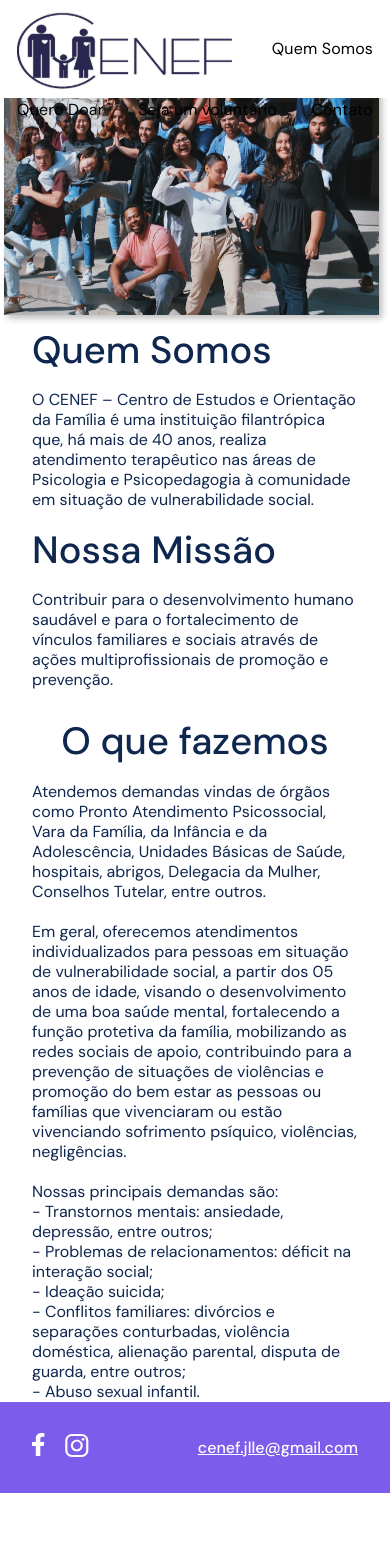
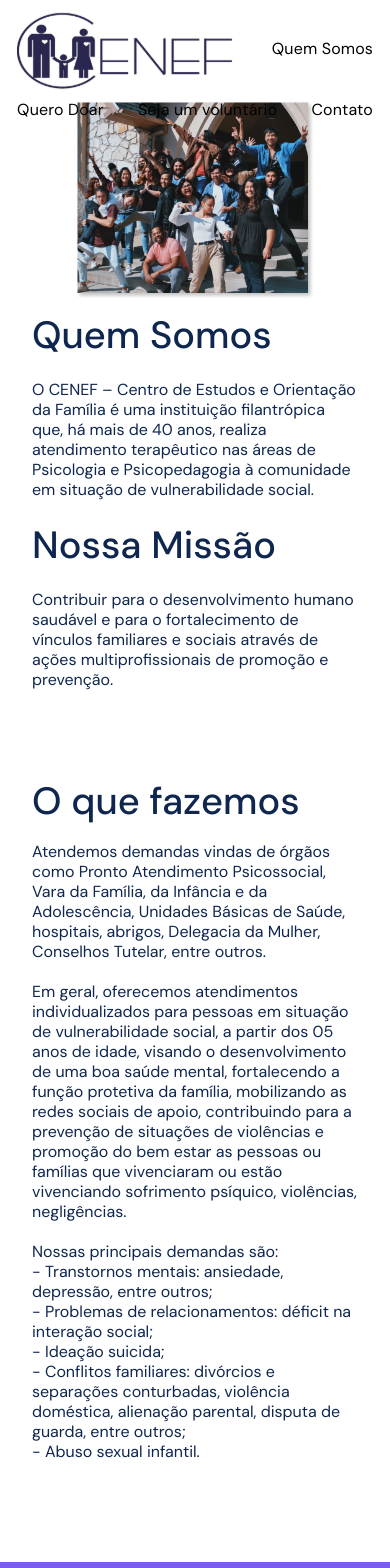
Before and after one commit to julianapedroso/cenef-web, a React (Create React App) app: page /quemsomos in a window 390 px wide. Shown: the top 1568 px of the page. Before the commit the page ends 1493 px from the top, so only its background shows below. Built offline with nearby package versions, Linux system fonts and the light colour scheme.

Commit message:
Ajuste de responsividade na página quem somos

```diff
--- a/src/pages/WeAreYou/index.js
+++ b/src/pages/AboutUs/index.js
@@ -1,23 +1,18 @@
 import React from "react";
 import {
   Section,
-  SectionTestimonials,
   Wrapper,
   ContainerImage,
+  SectionAboutUs,
 } from "./styles";
 // assets
 import ImageCard from "../../assets/image-card.png";
+import { Main } from "../Contact/styles";
 
-const WeAreYou = () => {
+const AboutUs = () => {
   return (
-    <main>
-      <SectionTestimonials>
-        <ContainerImage>
-          <img
-            src={ImageCard}
-            alt="Pessoas sorrindo e fazendo pose para foto"
-          />
-        </ContainerImage>
+    <Main>
+      <SectionAboutUs>
         <Wrapper>
           <h1>Quem Somos</h1>
           <p>
@@ -33,7 +28,13 @@ const WeAreYou = () => {
             multiprofissionais de promoção e prevenção.
           </p>
         </Wrapper>
-      </SectionTestimonials>
+        <ContainerImage>
+          <img
+            src={ImageCard}
+            alt="Pessoas sorrindo e fazendo pose para foto"
+          />
+        </ContainerImage>
+      </SectionAboutUs>
       <Section>
         <h1>O que fazemos</h1>
         <p>
@@ -69,8 +70,8 @@ const WeAreYou = () => {
           <br />- Abuso sexual infantil.
         </p>
       </Section>
-    </main>
+    </Main>
   );
 };
 
-export default WeAreYou;
+export default AboutUs;
--- a/src/pages/WeAreYou/styles.js
+++ b/src/pages/AboutUs/styles.js
@@ -1,7 +1,17 @@
 import styled from "styled-components";
 
+export const Main = styled.main`
+  max-width: 1440px;
+  margin: 0 auto;
+  min-height: calc(100vh - 98px);
+`;
+
 export const Wrapper = styled.section`
-  max-width: 1440px;
+  width: 50%;
+
+  @media (max-width: 499px) {
+    width: 100%;
+    }
 `;
 
 export const Section = styled.section`
@@ -9,12 +19,7 @@ export const Section = styled.section`
   flex-direction: column;
   align-items: center;
   justify-content: center;
-  max-width: 1440px;
-  margin: 32px auto;
-
-  @media (max-width: 499px) {
-    margin: 0;
-  }
+  margin-bottom: 100px;
 
   h1 {
     font-family: "DM Sans";
@@ -23,14 +28,12 @@ export const Section = styled.section`
 
     @media (max-width: 499px) {
       font-size: 38px;
+      padding: 16px 32px;
+      align-self: flex-start;
     }
 
     color: #0f264f;
     padding: 32px 0;
-
-    @media (max-width: 499px) {
-      padding: 16px 0;
-    }
   }
 
   img {
@@ -59,18 +62,19 @@ export const Section = styled.section`
   }
 `;
 
-export const SectionTestimonials = styled.section`
+export const SectionAboutUs = styled.section`
   padding: 100px 0 60px 0;
+  display: flex;
 
-  @media (max-width: 499px) {
-    padding: 320px 0 0 0;
+  @media (max-width: 800px) {
+    flex-direction: column-reverse;
   }
 
+
   display: flex;
-  flex-direction: column;
   justify-content: center;
-  max-width: 1440px;
-  margin: 0 auto;
+  align-items: center;
+
 
   h1 {
     display: flex;
@@ -80,7 +84,7 @@ export const SectionTestimonials = styled.section`
 
     @media (max-width: 499px) {
       font-size: 38px;
-      margin: 5px 32px;
+      margin: 10px 32px;
     }
 
     color: #0f264f;
@@ -110,19 +114,14 @@ export const SectionTestimonials = styled.section`
 `;
 
 export const ContainerImage = styled.div`
-  display: flex;
-  margin: 3rem 43rem;
-  justify-content: left;
-  position: absolute;
+width: 50%;
 
-  @media (max-width: 450px) {
-    object-fit: cover;
-    margin: 0;
-
+@media (max-width: 499px) {
+    width: 100%;
     img {
-      top: 0;
-      position: fixed;
       width: 100%;
+      height: 200px;
+      object-fit: cover;
     }
-  }
+    }
 `;
--- a/src/routes/routes.js
+++ b/src/routes/routes.js
@@ -2,11 +2,11 @@ import React from 'react';
 import { BrowserRouter, Switch, Route } from "react-router-dom";
 import Footer from '../components/Footer';
 import Header from '../components/Header';
+import AboutUs from '../pages/AboutUs';
 import Contact from '../pages/Contact';
 import Donations from '../pages/Donations';
 import Home from '../pages/Home';
 import Volunteer from '../pages/Volunteer';
-import WeAreYou from '../pages/WeAreYou';
 
 const Routes = () => {
   return (
@@ -14,7 +14,7 @@ const Routes = () => {
       <Header />
       <Switch>
         <Route exact path="/" component={Home} />
-        <Route exact path="/quemsomos" component={WeAreYou} />
+        <Route exact path="/quemsomos" component={AboutUs} />
         <Route exact path="/doe" component={Donations} />
         <Route exact path="/contato" component={Contact} />
         <Route exact path="/sejavoluntario" component={Volunteer} />
```
